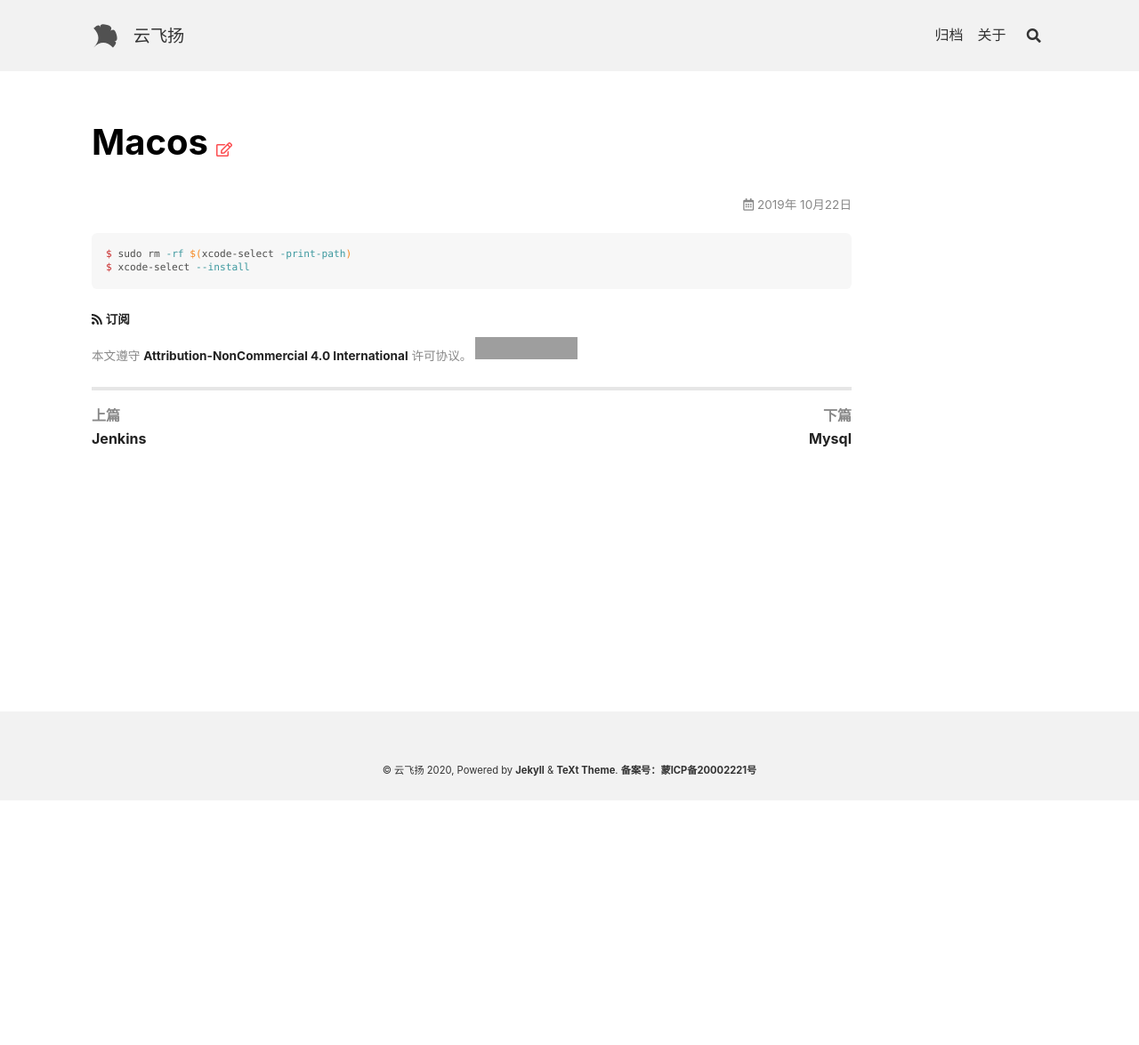
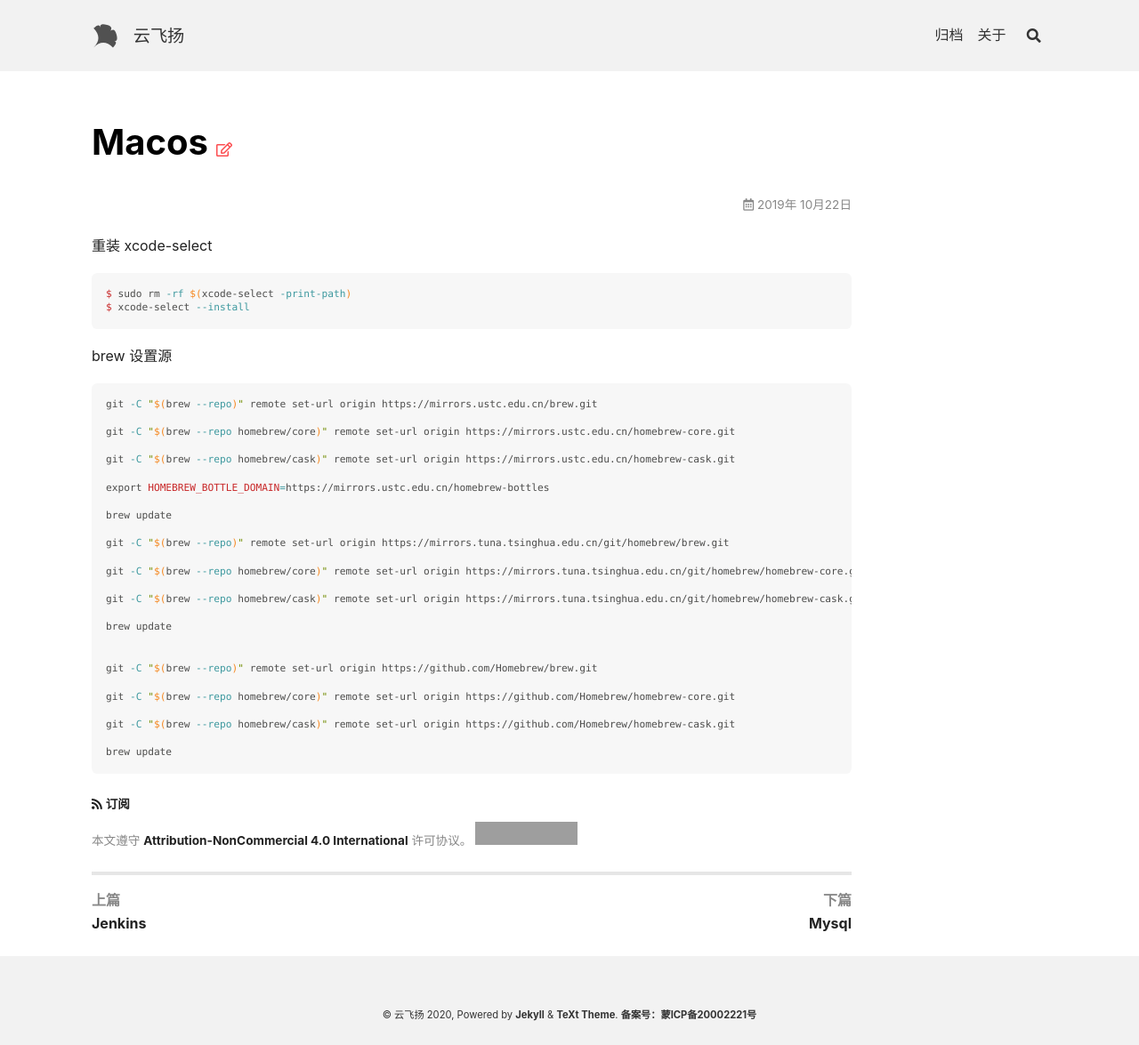
Before and after one commit to zwwland/goe13, a Jekyll site: the page built from _posts/2019-10-22-macOS.md, in a window 1280 px wide. Shown: the whole page at 89% size. Built offline with Jekyll 4.4.1, drawn with Linux system fonts in a browser that asks for light colours; nearby versions of some CDN libraries; before the commit the page ends 900 px from its top, so only the background shows below that; grey boxes are pictures that could not be loaded.

Commit message:
brew china repo

````diff
--- a/_posts/2019-10-22-macOS.md
+++ b/_posts/2019-10-22-macOS.md
@@ -1,6 +1,36 @@
 
-
+重装 xcode-select
 ```bash
 $ sudo rm -rf $(xcode-select -print-path)
 $ xcode-select --install
 ```
+
+brew 设置源
+```bash
+git -C "$(brew --repo)" remote set-url origin https://mirrors.ustc.edu.cn/brew.git
+
+git -C "$(brew --repo homebrew/core)" remote set-url origin https://mirrors.ustc.edu.cn/homebrew-core.git
+
+git -C "$(brew --repo homebrew/cask)" remote set-url origin https://mirrors.ustc.edu.cn/homebrew-cask.git
+
+export HOMEBREW_BOTTLE_DOMAIN=https://mirrors.ustc.edu.cn/homebrew-bottles
+
+brew update
+
+git -C "$(brew --repo)" remote set-url origin https://mirrors.tuna.tsinghua.edu.cn/git/homebrew/brew.git
+
+git -C "$(brew --repo homebrew/core)" remote set-url origin https://mirrors.tuna.tsinghua.edu.cn/git/homebrew/homebrew-core.git
+
+git -C "$(brew --repo homebrew/cask)" remote set-url origin https://mirrors.tuna.tsinghua.edu.cn/git/homebrew/homebrew-cask.git
+
+brew update
+
+
+git -C "$(brew --repo)" remote set-url origin https://github.com/Homebrew/brew.git
+
+git -C "$(brew --repo homebrew/core)" remote set-url origin https://github.com/Homebrew/homebrew-core.git
+
+git -C "$(brew --repo homebrew/cask)" remote set-url origin https://github.com/Homebrew/homebrew-cask.git
+
+brew update
+```
````
Also changed, not shown: 2 other files.
